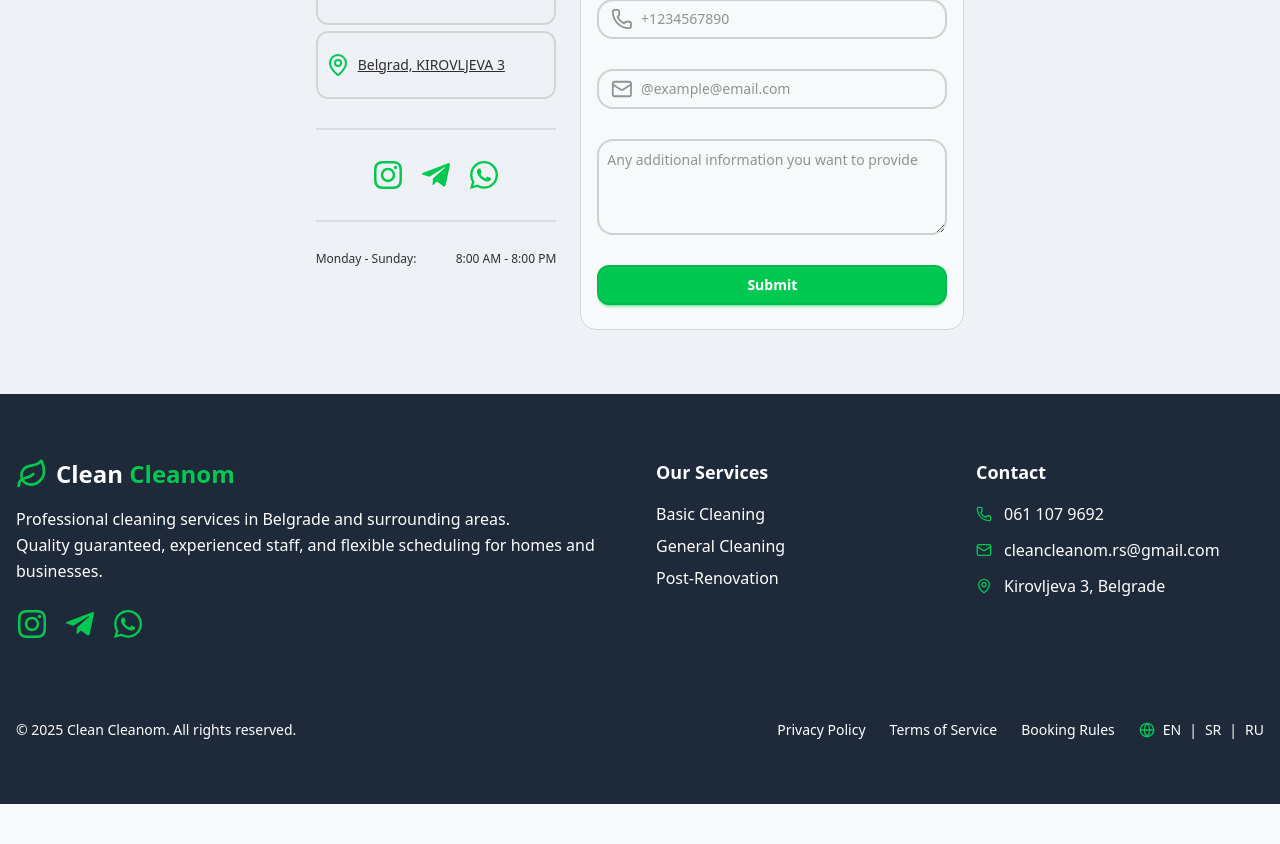
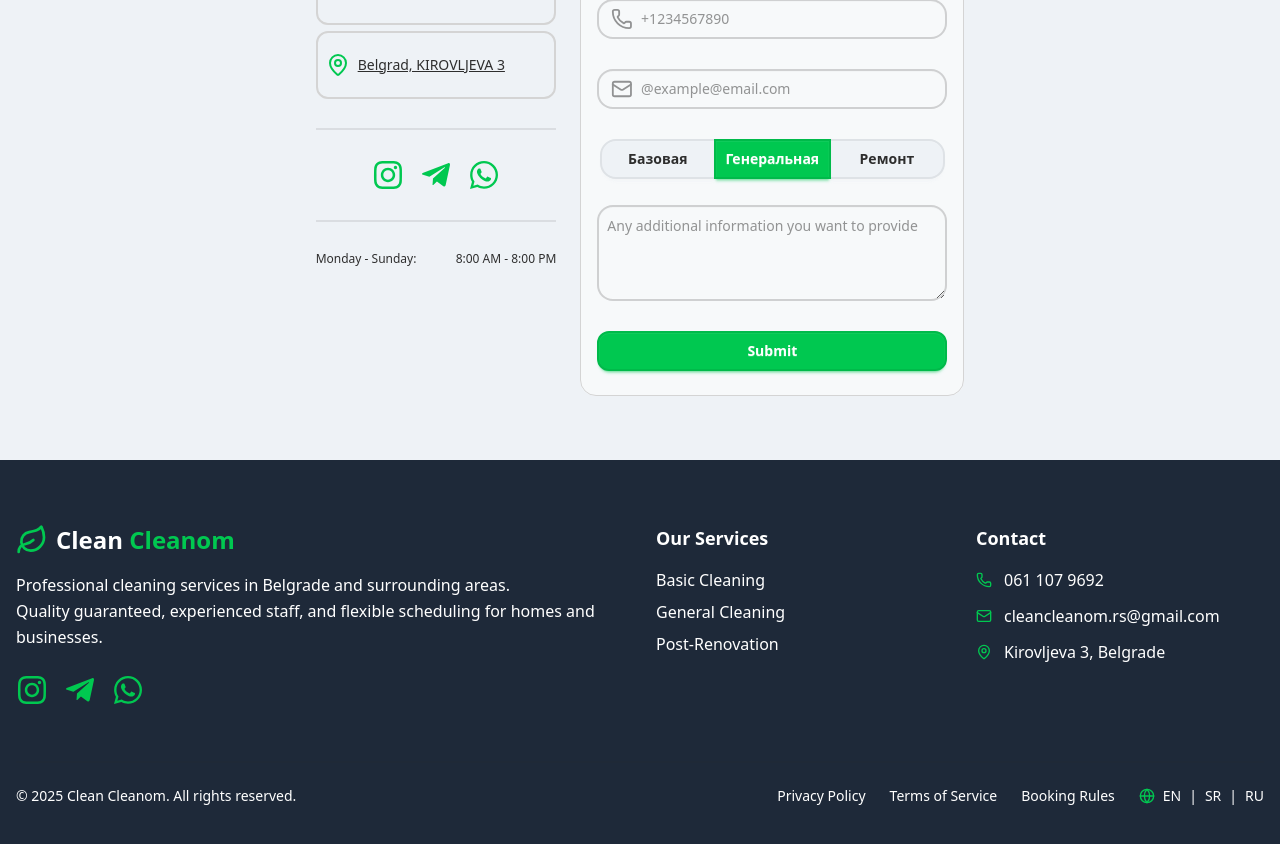
Before and after one commit to levladik/clean_cleanom, a Next.js app: page / in a window 1280 px wide. Shown: the part 5840-6684 px from the top of the page. Before the commit the page ends 6644 px from the top, so only its background shows below. Built offline with nearby package versions, Linux system fonts and the light colour scheme.

Commit message:
Add cleaning type selection to application form and enhance testimonials UI

```diff
--- a/src/app/components/sections/Application/Form.tsx
+++ b/src/app/components/sections/Application/Form.tsx
@@ -11,6 +11,7 @@ const Form = () => {
     name: '',
     email: '',
     phone: '',
+    cleaningType: 'Генеральная',
     info: '',
   })
 
@@ -36,6 +37,7 @@ const Form = () => {
       name: '',
       email: '',
       phone: '',
+      cleaningType: 'Генеральная',
       info: '',
     })
     toast.success('Your application has been sent!')
@@ -99,6 +101,37 @@ const Form = () => {
           </label>
           <span className="validator-hint mt-0">Please enter a valid email.</span>
 
+          {/* Cleaning Type (required) */}
+          <div className="join justify-center w-full m-auto mb-5">
+            <input
+              aria-label="Базовая"
+              checked={formData.cleaningType === 'Базовая'}
+              className="join-item btn w-[33.3%]"
+              name="cleaningType"
+              onChange={handleChange}
+              type="radio"
+              value="Базовая"
+            />
+            <input
+              aria-label="Генеральная"
+              checked={formData.cleaningType === 'Генеральная'}
+              className="join-item btn w-[33.3%]"
+              name="cleaningType"
+              onChange={handleChange}
+              type="radio"
+              value="Генеральная"
+            />
+            <input
+              aria-label="Ремонт"
+              checked={formData.cleaningType === 'Ремонт'}
+              className="join-item btn w-[33.3%]"
+              name="cleaningType"
+              onChange={handleChange}
+              type="radio"
+              value="Ремонт"
+            />
+          </div>
+
           {/* Info (optional) */}
           <textarea
             className="input textarea text-wrap mb-6 p-2 h-24 w-full"
--- a/src/app/components/sections/Application/form.interface.ts
+++ b/src/app/components/sections/Application/form.interface.ts
@@ -2,5 +2,6 @@ export interface ApplicationFormData {
   name: string
   email: string
   phone: string
+  cleaningType: string
   info?: string
 }
```
